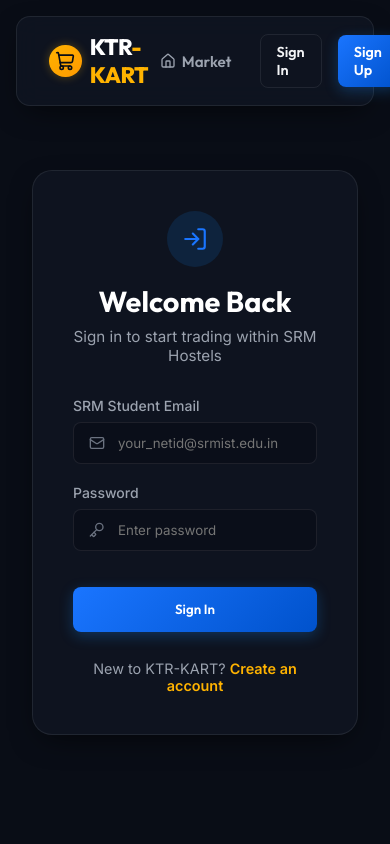
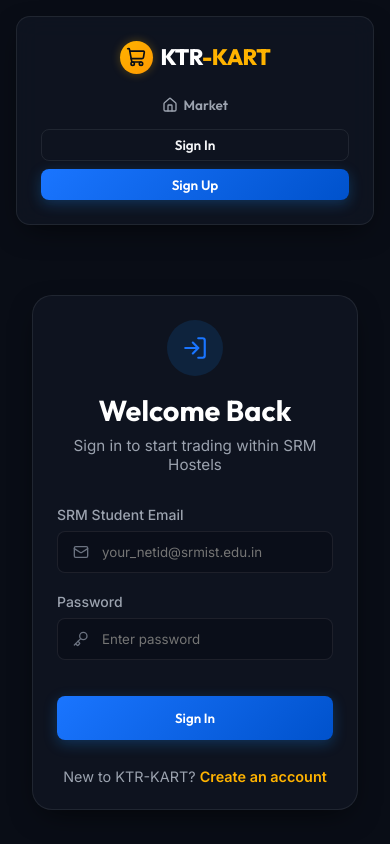
Before and after one commit to sameer512100/KTR-KART, a React app in the folder frontend/: page /signin in a window 390 px wide. Shown: the top 844 px of the page. Built offline with nearby package versions, Linux system fonts and the light colour scheme; no server answers; the HTML template or start-up script is replaced by a standard one.

Commit message:
ui changes - responsivess

```diff
--- a/frontend/src/components/Navbar.jsx
+++ b/frontend/src/components/Navbar.jsx
@@ -16,7 +16,7 @@
   const isActive = (path) => location.pathname === path;
 
   return (
-    <nav className="glass-panel" style={{
+    <nav className="glass-panel navbar-container" style={{
       position: "sticky",
       top: "1rem",
       zIndex: 100,
@@ -24,9 +24,6 @@
       maxWidth: "1200px",
       width: "calc(100% - 2rem)",
       padding: "1rem 2rem",
-      display: "flex",
-      alignItems: "center",
-      justifyContent: "space-between",
       borderRadius: "var(--radius-md)",
       border: "1px solid var(--border-glass)"
     }}>
@@ -61,7 +58,7 @@
       </Link>
 
       {/* Nav Links */}
-      <div style={{ display: "flex", alignItems: "center", gap: "1rem" }}>
+      <div className="nav-links">
         <Link to="/" style={{
           textDecoration: "none",
           color: isActive("/") ? "var(--accent)" : "var(--text-secondary)",
@@ -144,7 +141,7 @@
               margin: "0 0.5rem"
             }} />
 
-            <Link to="/profile" style={{
+            <Link to="/profile" className="nav-profile-bubble" style={{
               textDecoration: "none",
               display: "flex",
               alignItems: "center",
--- a/frontend/src/index.css
+++ b/frontend/src/index.css
@@ -308,3 +308,180 @@
   background: rgba(26, 128, 230, 0.95) !important;
   color: #ffffff !important;
 }
+
+/* ==========================================
+   📱 MOBILE & TABLET RESPONSIVE SYSTEM
+   ========================================== */
+
+/* Navbar responsive helpers */
+.navbar-container {
+  display: flex;
+  align-items: center;
+  justify-content: space-between;
+  transition: var(--transition-smooth);
+}
+
+.nav-links {
+  display: flex;
+  align-items: center;
+  gap: 0.75rem;
+  transition: var(--transition-smooth);
+}
+
+/* Marketplace grid splits */
+.marketplace-layout {
+  display: grid;
+  grid-template-columns: 240px 1fr;
+  gap: 2rem;
+  align-items: start;
+  width: 100%;
+}
+
+.hostel-sidebar {
+  display: flex;
+  flex-direction: column;
+  gap: 0.75rem;
+}
+
+/* Product Details splits */
+.details-layout {
+  display: grid;
+  grid-template-columns: 1.1fr 0.9fr;
+  gap: 2.5rem;
+}
+
+/* Form horizontal splits */
+.form-split-grid {
+  display: grid;
+  grid-template-columns: 1fr 1fr;
+  gap: 1rem;
+}
+
+.upload-split {
+  display: grid;
+  grid-template-columns: 1fr 1.2fr;
+  gap: 2.5rem;
+}
+
+/* Inbox layouts */
+.inbox-container {
+  display: grid;
+  grid-template-columns: 320px 1fr;
+  height: calc(100vh - 140px);
+  border-radius: var(--radius-lg);
+  overflow: hidden;
+  box-shadow: var(--shadow-premium);
+}
+
+/* 💻 Tablets (max-width: 992px) */
+@media (max-width: 992px) {
+  .marketplace-layout {
+    grid-template-columns: 1fr !important;
+    gap: 1.5rem !important;
+  }
+
+  .hostel-sidebar-wrapper {
+    position: sticky;
+    top: 5.5rem;
+    z-index: 10;
+  }
+
+  .hostel-sidebar {
+    flex-direction: row !important;
+    overflow-x: auto !important;
+    padding: 0.5rem 0.25rem !important;
+    white-space: nowrap !important;
+    background: var(--bg-app) !important;
+    border-radius: var(--radius-sm) !important;
+    border: 1px solid var(--border-glass) !important;
+    scrollbar-width: none !important; /* Hide scrollbar in Firefox */
+  }
+
+  .hostel-sidebar::-webkit-scrollbar {
+    display: none !important; /* Hide scrollbar in Chrome/Safari */
+  }
+
+  .hostel-sidebar button {
+    display: inline-flex !important;
+    width: auto !important;
+    flex-shrink: 0 !important;
+  }
+
+  .details-layout {
+    grid-template-columns: 1fr !important;
+    gap: 1.5rem !important;
+  }
+
+  .inbox-container {
+    grid-template-columns: 280px 1fr !important;
+  }
+}
+
+/* 📱 Mobile Phones (max-width: 768px) */
+@media (max-width: 768px) {
+  body {
+    font-size: 14px;
+  }
+
+  .navbar-container {
+    flex-direction: column !important;
+    gap: 1rem !important;
+    padding: 1rem !important;
+    text-align: center !important;
+  }
+
+  .nav-links {
+    flex-wrap: wrap !important;
+    justify-content: center !important;
+    width: 100% !important;
+    gap: 0.5rem !important;
+  }
+
+  .nav-links a, .nav-links button {
+    font-size: 0.85rem !important;
+    padding: 0.4rem 0.6rem !important;
+  }
+
+  .nav-profile-bubble {
+    padding: 0.25rem 0.6rem !important;
+  }
+
+  .upload-split {
+    grid-template-columns: 1fr !important;
+    gap: 1.5rem !important;
+  }
+
+  .form-split-grid {
+    grid-template-columns: 1fr !important;
+  }
+
+  .glass-panel {
+    padding: 1.5rem !important;
+  }
+
+  .product-grid {
+    grid-template-columns: repeat(auto-fill, minmax(240px, 1fr)) !important;
+    gap: 1.25rem !important;
+  }
+
+  /* Inbox responsive mobile switcher */
+  .inbox-container {
+    grid-template-columns: 1fr !important;
+    height: calc(100vh - 180px) !important;
+  }
+
+  .inbox-sidebar-mobile-hide {
+    display: none !important;
+  }
+}
+
+@media (max-width: 480px) {
+  .product-grid {
+    grid-template-columns: 1fr !important;
+  }
+
+  .btn-primary, .btn-secondary, .btn-accent {
+    width: 100% !important;
+    justify-content: center !important;
+  }
+}
--- a/frontend/src/pages/Marketplace.jsx
+++ b/frontend/src/pages/Marketplace.jsx
@@ -141,29 +141,21 @@
       </div>
 
       {/* Grid Filter Layout */}
-      <div style={{
-        display: "grid",
-        gridTemplateColumns: "250px 1fr",
-        gap: "2rem",
-        alignItems: "start"
-      }}>
+      <div className="marketplace-layout">
 
         {/* Left Side: Hostel Filters */}
-        <aside className="glass-panel" style={{
+        <aside className="glass-panel hostel-sidebar-wrapper" style={{
           padding: "1.5rem",
+          borderRadius: "var(--radius-md)",
           position: "sticky",
-          top: "6.5rem",
-          borderRadius: "var(--radius-md)",
-          display: "flex",
-          flexDirection: "column",
-          gap: "1.25rem"
+          top: "6.5rem"
         }}>
-          <div style={{ display: "flex", alignItems: "center", gap: "0.5rem" }}>
+          <div style={{ display: "flex", alignItems: "center", gap: "0.5rem", marginBottom: "1rem" }}>
             <MapPin size={18} style={{ color: "var(--accent)" }} />
-            <h3 style={{ fontSize: "1.1rem" }}>Hostel Location</h3>
+            <h3 style={{ fontSize: "1.1rem" }} className="inbox-sidebar-mobile-hide">Hostel Location</h3>
           </div>
 
-          <div style={{ display: "flex", flexDirection: "column", gap: "0.5rem" }}>
+          <div className="hostel-sidebar">
             <button
               onClick={() => setSelectedHostel("")}
               className="btn-secondary"
--- a/frontend/src/pages/ProductDetails.jsx
+++ b/frontend/src/pages/ProductDetails.jsx
@@ -117,11 +117,7 @@
         Back to Marketplace
       </Link>
 
-      <div style={{
-        display: "grid",
-        gridTemplateColumns: "1.1fr 0.9fr",
-        gap: "2.5rem"
-      }}>
+      <div className="details-layout">
 
         {/* Left column: Dynamic Image card */}
         <div className="glass-panel" style={{ padding: "1.5rem", borderRadius: "var(--radius-lg)" }}>
```
